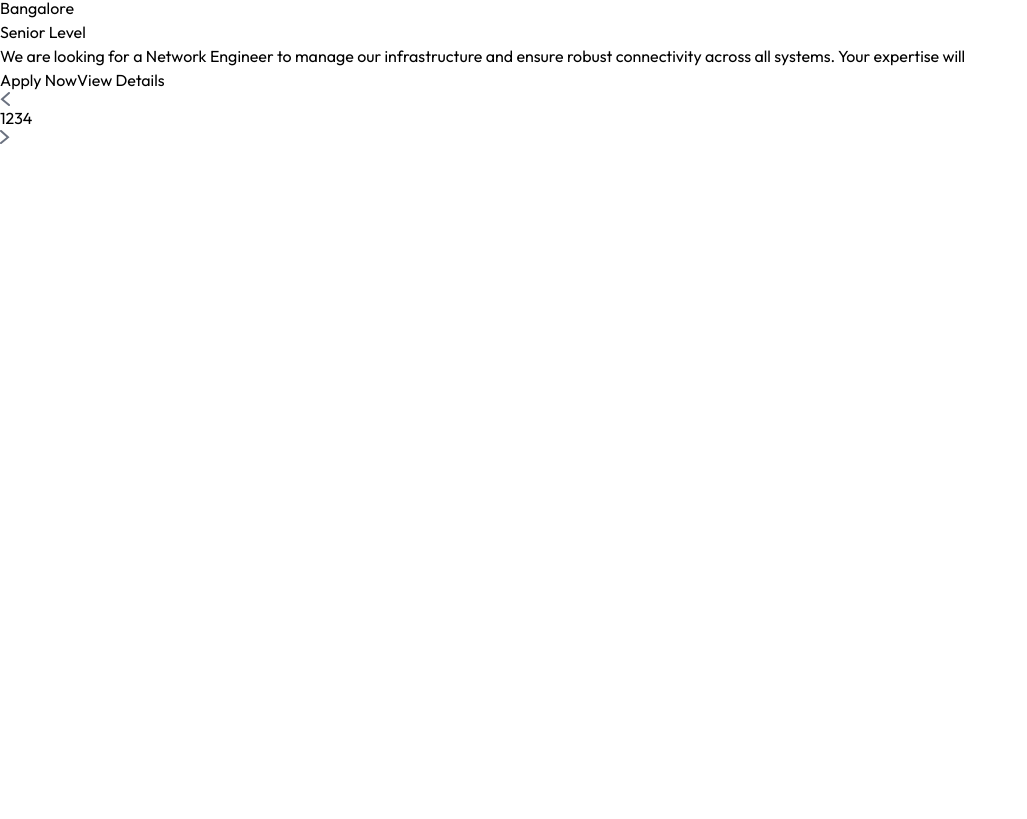
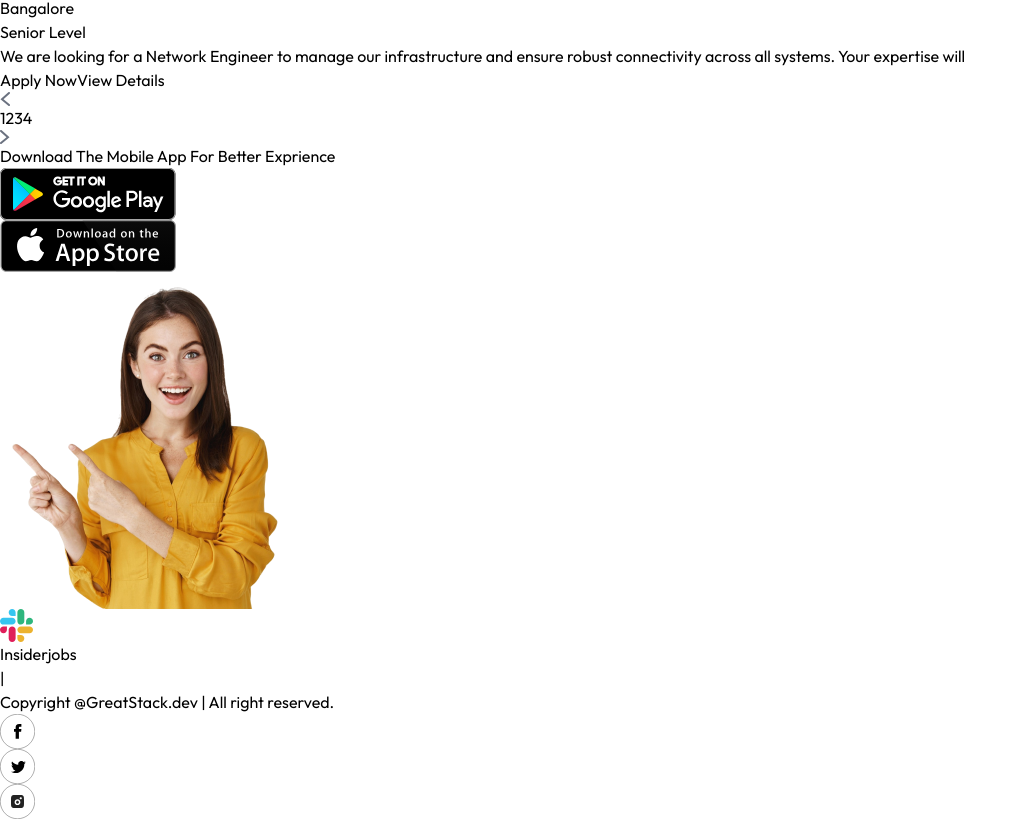
Before and after one commit to anuj407/Job-Portal, a React (Vite) app in the folder Client/: page / in a window 1280 px wide. Shown: the part 1850-2669 px from the top of the page, without its empty margins (0-1027 px from the left). Before the commit the page ends 1994 px from the top, so only its background shows below. Built offline with nearby package versions, Linux system fonts and the light colour scheme; no server answers; a web font is replaced by a local one.

Commit message:
Completed Home Page

```diff
--- a/Client/src/Pages/Home.jsx
+++ b/Client/src/Pages/Home.jsx
@@ -1,3 +1,5 @@
+import AppDownload from "../components/AppDownload"
+import Footer from "../components/Footer"
 import Hero from "../components/Hero"
 import JobList from "../components/JobList"
 import Navbar from "../components/navbar"
@@ -7,6 +9,8 @@ export default function Home() {
         <Navbar/>
         <Hero/>
         <JobList/>
+        <AppDownload/>
+        <Footer/>
     </div>
   )
 }
--- /dev/null
+++ b/Client/src/components/AppDownload.jsx
@@ -0,0 +1,24 @@
+import { assets } from "../assets/assets"
+
+function AppDownload() {
+  return (
+    <div className=" h-[45rem] flex justify-center items-center">
+        <div className="w-4/5 h-2/3 bg-[#F8F4FF] flex justify-center rounded-md">
+            <div className="w-1/2 flex flex-col justify-center gap-6">
+                <h1 className="text-3xl font-bold">Download The Mobile App For Better Exprience</h1>
+                <div className=" flex gap-4">
+                    <a href="">
+                        <img src={assets.play_store} alt="" />
+                    </a>
+                    <a href="">
+                        <img src={assets.app_store} alt="" />
+                    </a>
+                </div>
+            </div>
+            <img className="w-1/4 h-3/4 object-cover self-end" src={assets.app_main_img} alt="" />
+        </div>
+    </div>
+  )
+}
+
+export default AppDownload
--- /dev/null
+++ b/Client/src/components/Footer.jsx
@@ -0,0 +1,29 @@
+import { assets } from "../assets/assets"
+
+function Footer() {
+  return (
+
+        <div className="max-w-6xl mx-auto flex justify-between pb-4">
+            <div className="w-2/3 flex items-center gap-3">
+                <img src={assets.company_icon} alt="" />
+                <h2 className="text-xl font-semibold">Insider<span className="text-lg font-normal">jobs</span></h2>
+                <span className="text-xl">|</span>
+                <p>Copyright @GreatStack.dev | All right reserved.</p>
+            </div>
+            <div className="flex">
+                <a href="">
+                    <img src={assets.facebook_icon} alt="" />
+                </a>
+                <a href="">
+                    <img src={assets.twitter_icon} alt="" />
+                </a>
+                <a href="">
+                    <img src={assets.instagram_icon} alt="" />
+                </a>
+            </div>
+        </div>
+
+  )
+}
+
+export default Footer
--- a/Client/src/components/JobList.jsx
+++ b/Client/src/components/JobList.jsx
@@ -78,10 +78,10 @@ function JobList() {
         </div>
         {/* Pagination */}
         {
-          jobs.length > 0 && (
+          jobs.length > 6 && (
             <div className="flex  items-center justify-center space-x-4 mt-10">
               <a href="#job-list">
-                 <img  onClick={currentPage > 1 ? ()=> setCurrentPage(Math.max(currentPage-1),1): null} src={assets.left_arrow_icon} alt="" />
+                 <img  onClick={()=> setCurrentPage(Math.max(currentPage-1,1))} src={assets.left_arrow_icon} alt="" />
               </a>
               {Array.from({length:Math.ceil(jobs.length/6)}).map((__, index)=>
                    <a key={index} href="#job-list">
```
